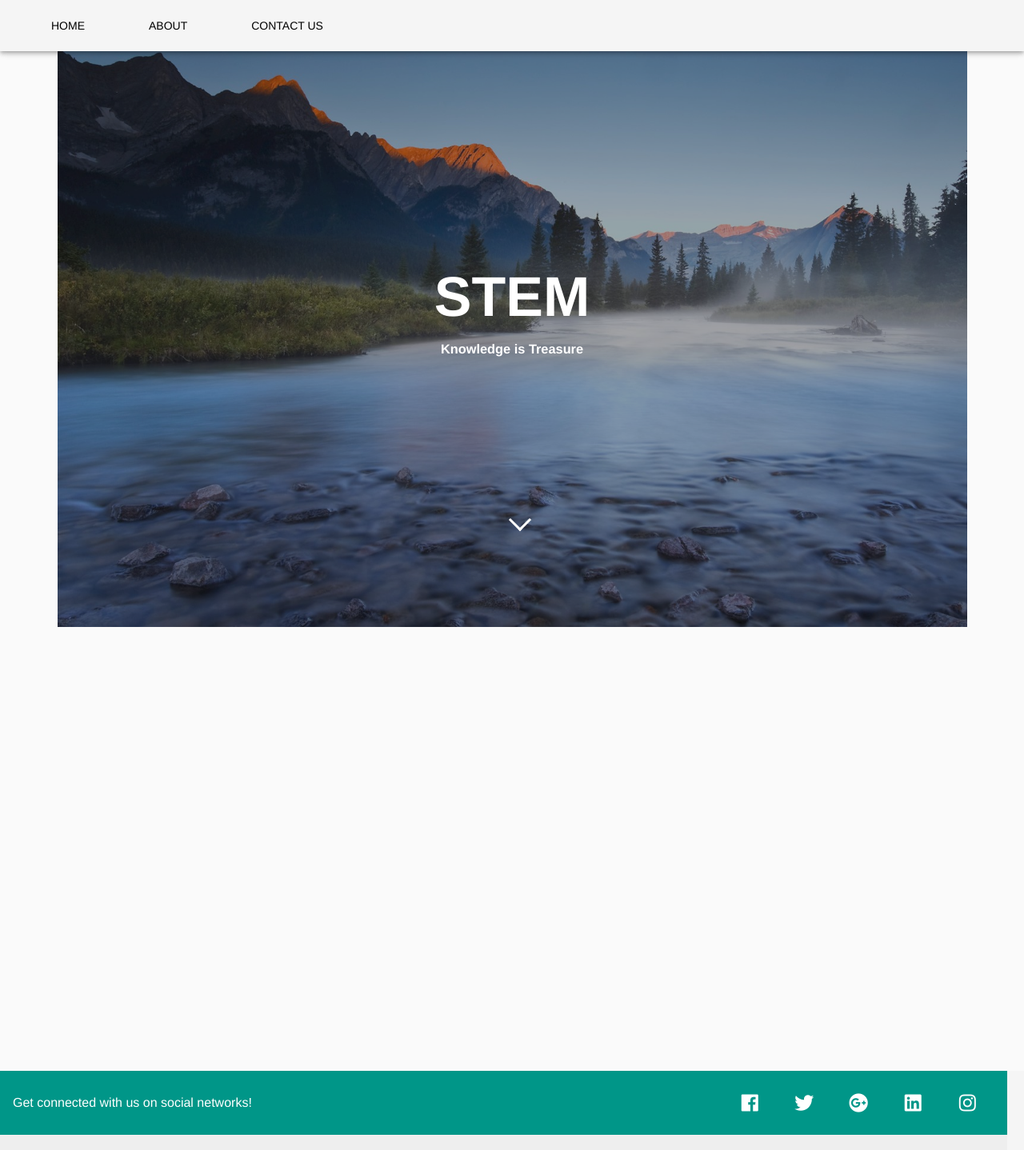
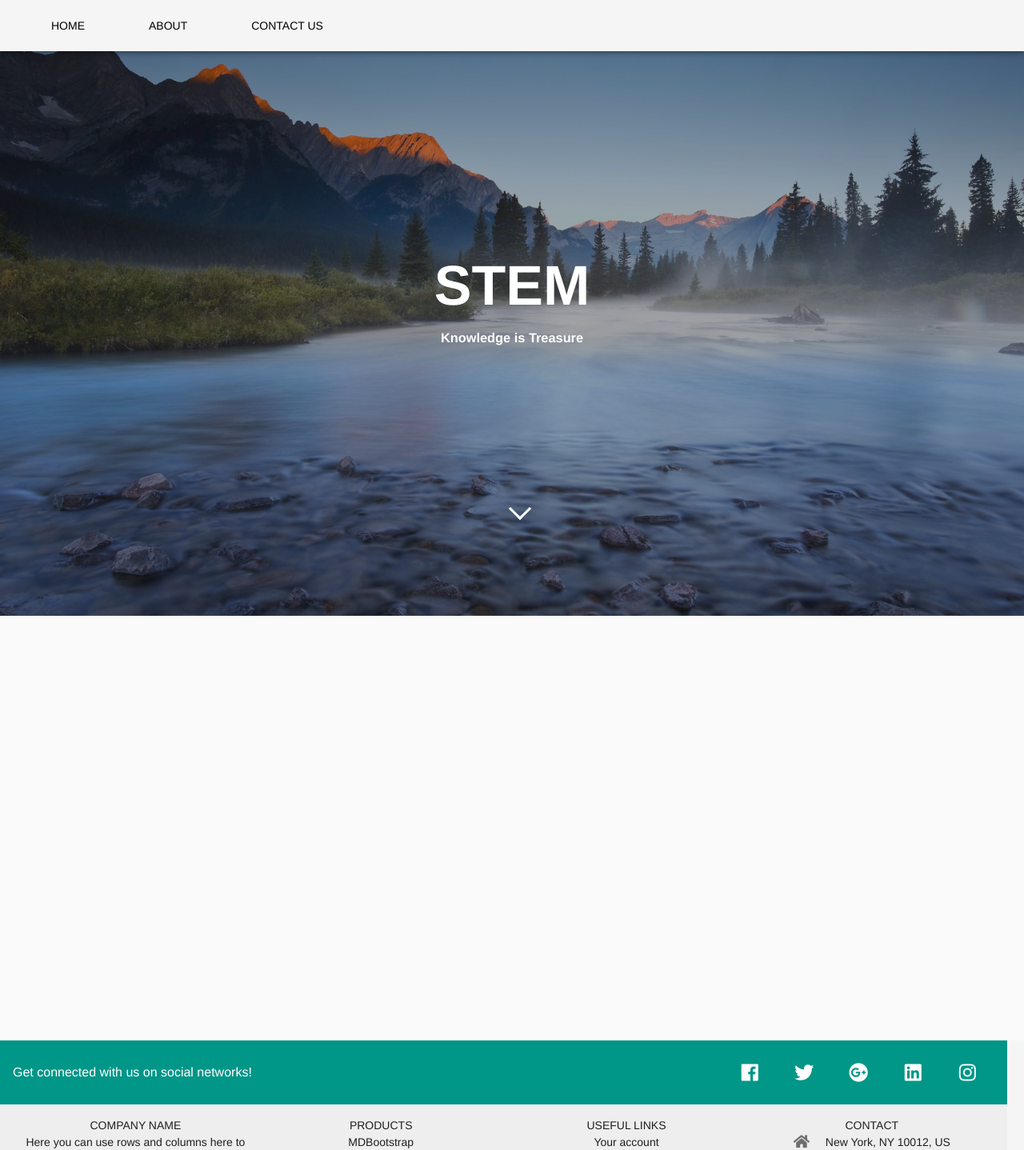
Before and after one commit to KanghuiLiang/HCI, a Vue app: page /#/ in a window 1280 px wide. Shown: the top 1438 px of the page at 80% size. Built offline with nearby package versions, Linux system fonts and the light colour scheme.

Commit message:
homesection1

```diff
--- a/src/App.vue
+++ b/src/App.vue
@@ -1,13 +1,11 @@
 <template>
-  <v-app>
-    <div id="app">
+  <div>
+    <v-app id="app">
       <MNav></MNav>
-      <v-container>
-     <router-view />
-      </v-container>
+       <router-view />
       <MFooter />
-    </div>
-  </v-app>
+    </v-app>
+  </div>
 </template>
 
 <script>
--- a/src/components/Nav.vue
+++ b/src/components/Nav.vue
@@ -34,7 +34,7 @@ export default class Nav extends Vue {
 .container-fluid {
   padding-left: 0 !important;
   padding-right: 0 !important;
-  padding-bottom: 20px;
+  padding-bottom: 30px;
 }
 
 .Nav {
--- a/src/components/contactForm.vue
+++ b/src/components/contactForm.vue
@@ -1,5 +1,4 @@
 <template>
-  <v-app>
     <div>
       <v-container fluid>
         <v-layout row wrap>
@@ -66,7 +65,6 @@
         </v-layout>
       </v-container>
     </div>
-  </v-app>
 </template>
 
 <script>
--- a/src/views/ContactUs.vue
+++ b/src/views/ContactUs.vue
@@ -2,7 +2,8 @@
   <div>
     <v-container>
       <h1>Contact Us</h1>
-    <contactform /></v-container></div>
+    <contactform />
+    </v-container></div>
 </template>
 
 <script>
--- a/src/views/Home.vue
+++ b/src/views/Home.vue
@@ -1,9 +1,6 @@
 <template>
   <div class="home">
-    <v-content>
-    <section1 />
-    <div class="container-fluid fullScreen"><section2 /></div>
-    </v-content>
+   <section1 /><section2 />
   </div>
 </template>
 
@@ -22,8 +19,5 @@ export default class Home extends Vue {}
 </script>
 
 <style scoped>
-.fullScreen {
-  margin: 0px;
-  padding: 0px;
-}
+
 </style>
```
